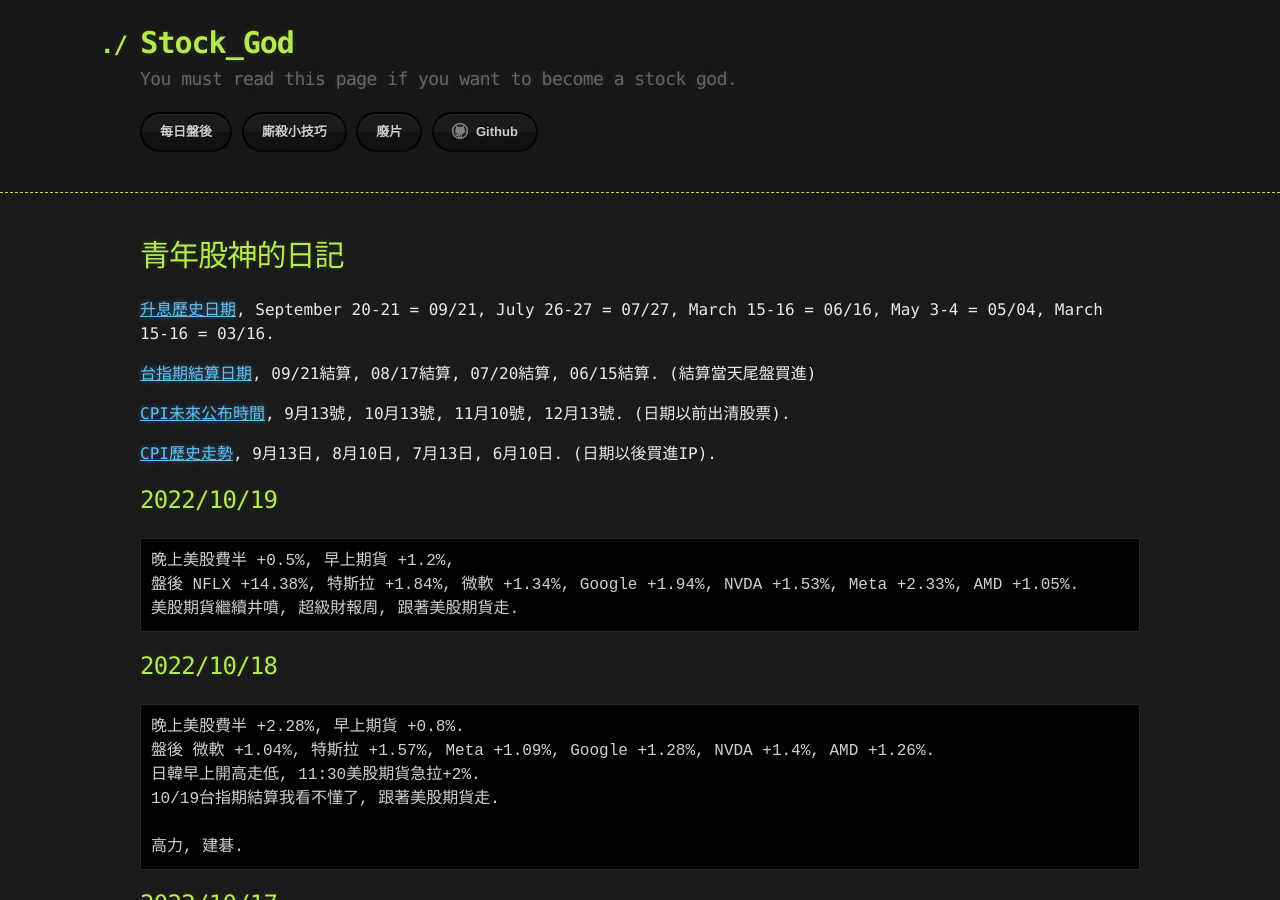
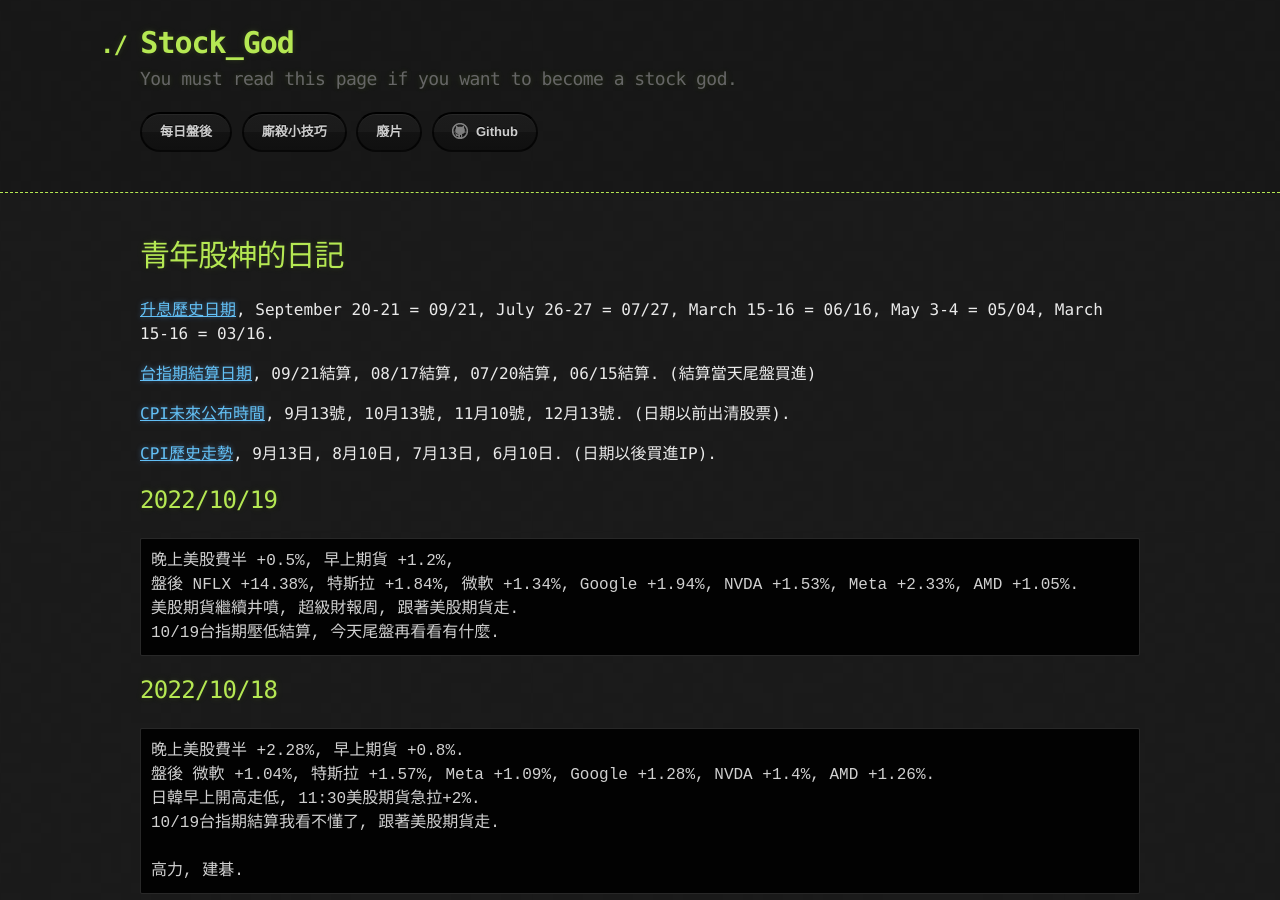
Before and after one commit to lepg5487/Stock_God, a Jekyll site: the page built from index.md, in a window 1280 px wide and 900 px high. Built offline with Jekyll 4.4.1, drawn with Linux system fonts in a browser that asks for light colours; our own code applies the rules of GitHub Pages for plain Markdown files.

Commit message:
Update index.md

````diff
--- a/index.md
+++ b/index.md
@@ -17,6 +17,7 @@ layout: testlayouts
 晚上美股費半 +0.5%, 早上期貨 +1.2%,
 盤後 NFLX +14.38%, 特斯拉 +1.84%, 微軟 +1.34%, Google +1.94%, NVDA +1.53%, Meta +2.33%, AMD +1.05%.
 美股期貨繼續井噴, 超級財報周, 跟著美股期貨走.
+10/19台指期壓低結算, 今天尾盤再看看有什麼.
 ```
 
 ## 2022/10/18
````
